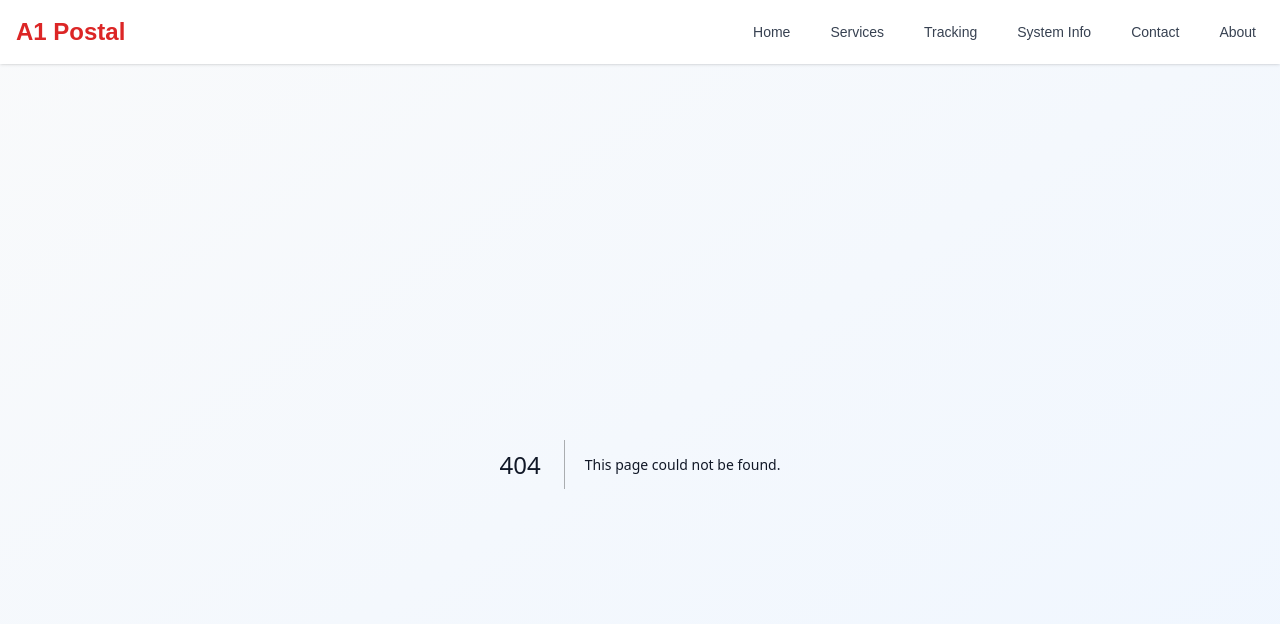
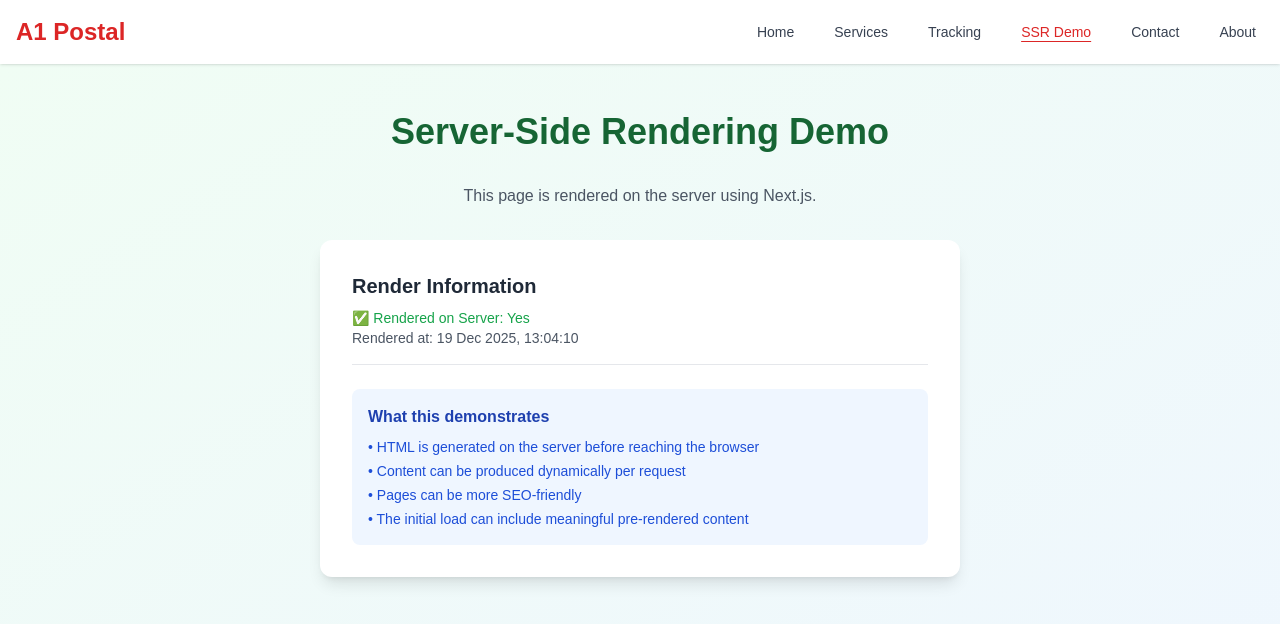
Before and after one commit to MichaelMcKibbin/a1postal, a Next.js app: page /ssr-demo in a window 1280 px wide. Before the commit this address had no page. Shown: the top 624 px of the page. Built offline with nearby package versions, Linux system fonts and the light colour scheme.

Commit message:
Add SSR demo page and update navigation link

```diff
--- a/pages/_app.js
+++ b/pages/_app.js
@@ -7,7 +7,7 @@ const navItems = [
     { href: "/", label: "Home" },
     { href: "/services", label: "Services" },
     { href: "/tracking", label: "Tracking" },
-    { href: "/system-info", label: "System Info" },
+    { href: "/ssr-demo", label: "SSR Demo" },
     { href: "/contact", label: "Contact" },
     { href: "/about", label: "About" },
 ];
--- /dev/null
+++ b/pages/ssr-demo.js
@@ -0,0 +1,56 @@
+export async function getServerSideProps() {
+    return {
+        props: {
+            renderedAt: new Date().toISOString(),
+            serverRendered: true,
+        },
+    };
+}
+
+export default function SsrDemo({ renderedAt, serverRendered }) {
+    const formattedTime = new Date(renderedAt).toLocaleString("en-IE", {
+        dateStyle: "medium",
+        timeStyle: "medium",
+        timeZone: "Europe/Dublin",
+    });
+
+    return (
+        <div className="min-h-screen bg-gradient-to-br from-green-50 to-blue-50 py-12">
+            <div className="max-w-2xl mx-auto px-4">
+                <h1 className="text-4xl font-bold text-center mb-8 text-green-800">
+                    Server-Side Rendering Demo
+                </h1>
+
+                <p className="text-center text-gray-600 mb-8">
+                    This page is rendered on the server using Next.js.
+                </p>
+
+                <div className="bg-white rounded-xl shadow-lg p-8 space-y-6">
+                    <div className="border-b pb-4">
+                        <h2 className="text-xl font-semibold text-gray-800 mb-2">
+                            Render Information
+                        </h2>
+                        <p className="text-sm text-green-600 font-medium">
+                            ✅ Rendered on Server: {serverRendered ? "Yes" : "No"}
+                        </p>
+                        <p className="text-sm text-gray-600">
+                            Rendered at: {formattedTime}
+                        </p>
+                    </div>
+
+                    <div className="bg-blue-50 p-4 rounded-lg">
+                        <h3 className="font-semibold text-blue-800 mb-2">
+                            What this demonstrates
+                        </h3>
+                        <ul className="text-sm text-blue-700 space-y-1">
+                            <li>• HTML is generated on the server before reaching the browser</li>
+                            <li>• Content can be produced dynamically per request</li>
+                            <li>• Pages can be more SEO-friendly</li>
+                            <li>• The initial load can include meaningful pre-rendered content</li>
+                        </ul>
+                    </div>
+                </div>
+            </div>
+        </div>
+    );
+}
--- a/pages/system-info.js
+++ /dev/null
@@ -1,49 +0,0 @@
-export async function getServerSideProps({ req }) {
-    const userAgent = req.headers['user-agent'] || 'Unknown';
-    const serverTime = new Date().toISOString();
-    const clientIP = req.headers['x-forwarded-for'] || req.connection.remoteAddress || 'Unknown';
-
-    return {
-        props: {
-            userAgent,
-            serverTime,
-            clientIP,
-            serverRendered: true
-        }
-    };
-}
-
-export default function SystemInfo({ userAgent, serverTime, clientIP, serverRendered }) {
-    return (
-        <div className="min-h-screen bg-gradient-to-br from-green-50 to-blue-50 py-12">
-            <div className="max-w-2xl mx-auto px-4">
-                <h1 className="text-4xl font-bold text-center mb-8 text-green-800">System Information</h1>
-                <p className="text-center text-gray-600 mb-8">This page demonstrates Server-Side Rendering (SSR)</p>
-
-                <div className="bg-white rounded-xl shadow-lg p-8 space-y-6">
-                    <div className="border-b pb-4">
-                        <h2 className="text-xl font-semibold text-gray-800 mb-2">Server Details</h2>
-                        <p className="text-sm text-green-600 font-medium">✅ Rendered on Server: {serverRendered ? 'Yes' : 'No'}</p>
-                        <p className="text-sm text-gray-600">Server Time: {serverTime}</p>
-                    </div>
-
-                    <div className="border-b pb-4">
-                        <h2 className="text-xl font-semibold text-gray-800 mb-2">Client Information</h2>
-                        <p className="text-sm text-gray-600">IP Address: {clientIP}</p>
-                        <p className="text-sm text-gray-600 break-all">User Agent: {userAgent}</p>
-                    </div>
-
-                    <div className="bg-blue-50 p-4 rounded-lg">
-                        <h3 className="font-semibold text-blue-800 mb-2">SSR Benefits Demonstrated:</h3>
-                        <ul className="text-sm text-blue-700 space-y-1">
-                            <li>• Server-side data fetching</li>
-                            <li>• Request header access</li>
-                            <li>• Pre-rendered HTML content</li>
-                            <li>• SEO-friendly rendering</li>
-                        </ul>
-                    </div>
-                </div>
-            </div>
-        </div>
-    );
-}
```
